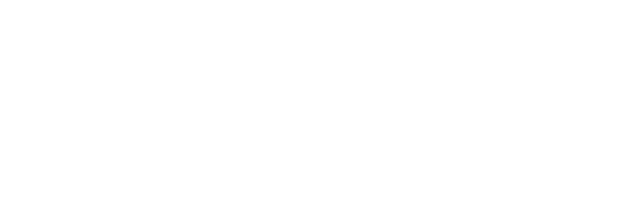
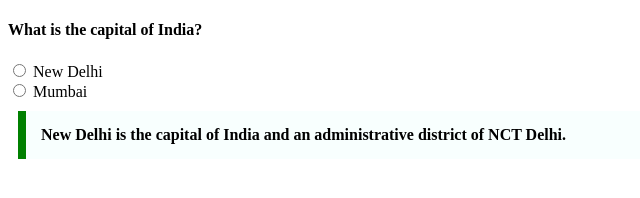
Before and after one commit to acciojob/trivia-MHGOWTHAM, a website: page main.html in a window 1280 px wide. Shown: the whole page, without its empty margins (0-640 px from the left). Drawn offline with Linux system fonts and the light colour scheme.

Commit message:
created a submission

```diff
--- a/main.html
+++ b/main.html
@@ -10,7 +10,13 @@
 	<!-- the entire body must be written by student -->
     <script type="text/javascript" src="./script.js">
 </script>
-
+<h4>What is the capital of India?</h4>
+	<input type="radio">
+	<label for="new delhi">New Delhi</label>
+	<br>
+	<input type="radio">
+	<label for="mumbai">Mumbai</label>
+	<div class="para"> New Delhi is the capital of India and an administrative district of NCT Delhi.</div>
 </body>
 
 </html>
--- a/styles.css
+++ b/styles.css
@@ -1,2 +1,8 @@
-
-/* Your CSS Code here. */
+.para{
+	max-width: 600px;
+	margin: 10px;
+	padding: 15px;
+	border-left: 8px solid green;
+	background-color: #f8fffe;
+	font-weight: bold;
+}
```
